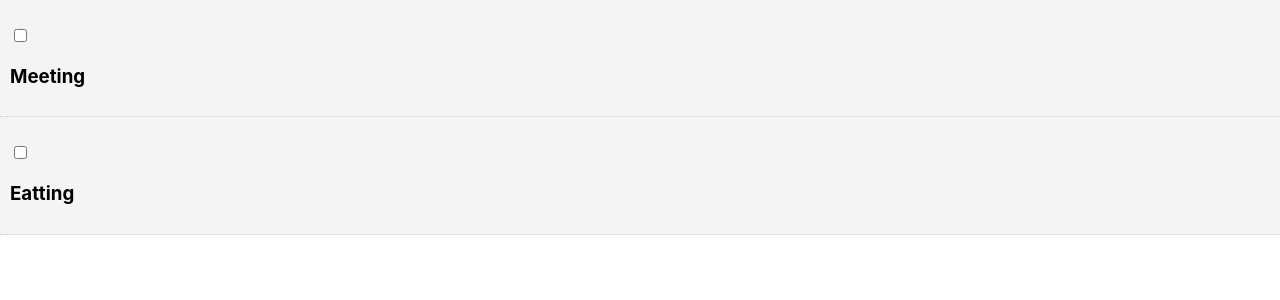
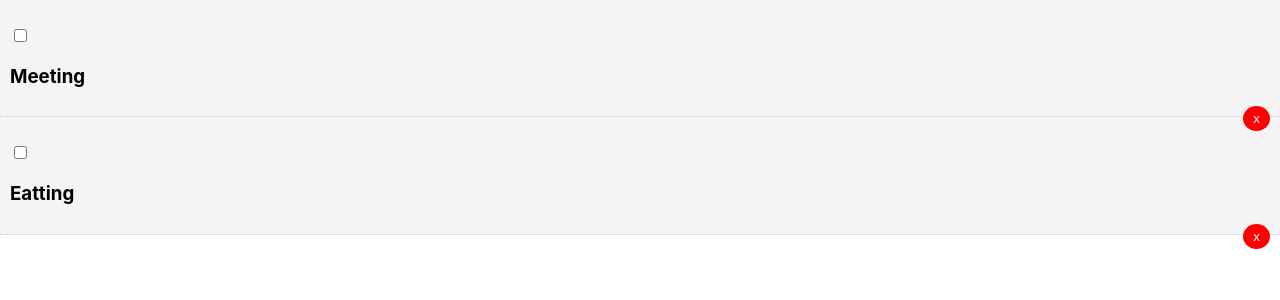
Before and after one commit to Terk101/terk-react-todo-list, a React (Create React App) app: page / in a window 1280 px wide. Shown: the top 300 px of the page. Built offline with nearby package versions, Linux system fonts and the light colour scheme.

Commit message:
create button for delete.

```diff
--- a/src/App.js
+++ b/src/App.js
@@ -20,10 +20,17 @@ class App extends Component {
   });
   }
 
+  xx = (id) => {
+    this.setState({todos : this.state.todos.filter((todo) => {
+      return todo.id != id;
+    })
+  });
+  }
+
   render() {
     return (
       <div className="App">
-        <Todos  todos = {this.state.todos} onMarkComplete = {this.onMarkComplete} />
+        <Todos  todos = {this.state.todos} onMarkComplete = {this.onMarkComplete} onClickDel = {this.xx} />
       </div>
     );
   }
--- a/src/components/TodoItems.js
+++ b/src/components/TodoItems.js
@@ -9,6 +9,19 @@ export class TodoItems extends Component {
          }
     }
 
+    getBtnStyle = () => {
+      return {
+        background: '#ff0000',
+        color: '#fff',
+        border: 'none',
+        padding: '5px 10px',
+        borderRadius: '50%',
+        cursor: 'pointer',
+        float: 'right'
+      }
+
+    }
+
   render() {
       const {id, task} = this.props.data;
     return (
@@ -16,6 +29,7 @@ export class TodoItems extends Component {
        <p>
         <input type="checkbox" onChange = {this.props.onMarkCompleted.bind(this, id)}/>
         <h3>{ task }</h3>
+        <button style ={this.getBtnStyle()} onClick={this.props.onClickDel.bind(this, id)}>x</button>
         </p>
       </div>
     )
--- a/src/components/Todos.js
+++ b/src/components/Todos.js
@@ -9,7 +9,7 @@ class Todos extends Component {
 
     render() {
         return this.props.todos.map((todo) => (
-            <TodoItems key={todo.id} data={todo} onMarkCompleted={this.props.onMarkComplete} />
+            <TodoItems key={todo.id} data={todo} onMarkCompleted={this.props.onMarkComplete} onClickDel={this.props.onClickDel} />
         ));
 
     }
```
